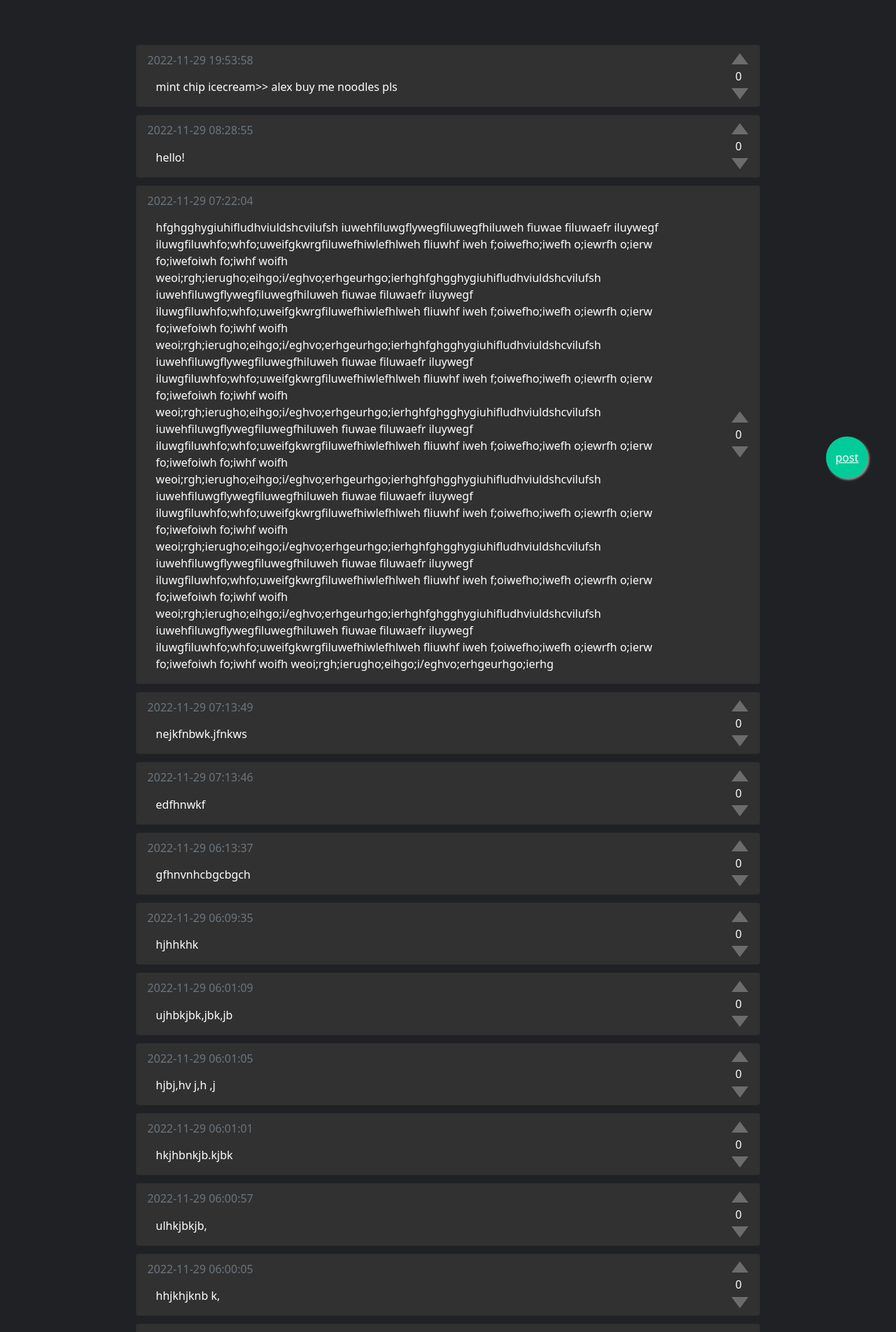
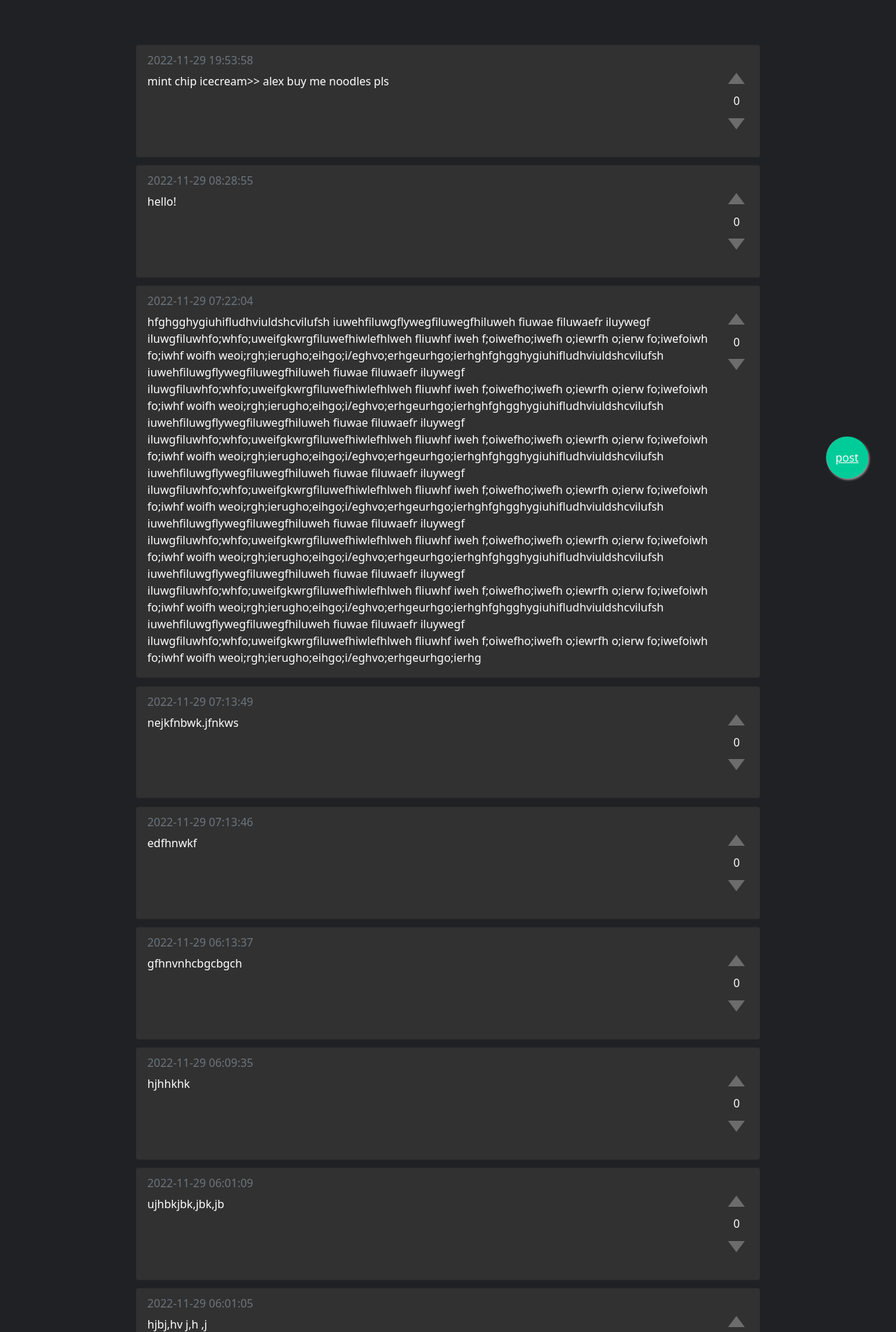
Before and after one commit to alexyin1212/chat50, a Flask app: page / in a window 1280 px wide. Shown: the part 76-1980 px from the top of the page at 70% size. Run offline with Flask 2, Linux system fonts and the light colour scheme; a user stored in the database is signed in; some libraries are stand-ins or nearby versions.

Commit message:
fixed arrow postion

```diff
--- a/static/styles.css
+++ b/static/styles.css
@@ -92,9 +92,20 @@ body
     border-top: 2vh solid rgb(199, 151, 249);
   }
 
-  .vertical-center {
+  .vertical {
     position: absolute;
-    right: 0.5%;
-    top: 50%;
-    transform: translate(0,-50%);
+    top: 0;
+    text-align: center;
   }
+
+  .split-left {
+    width: 96%;
+    float: left;
+    display: inline-block;
+  }
+
+  .split-right {
+    width:4%;
+    float: left;
+    display: inline-block;
+  }
--- a/templates/index.html
+++ b/templates/index.html
@@ -9,19 +9,15 @@
 <div class="container">
     {% for post in posts %}
     <div class="card">
-        <div class="card-body">
-            <h6 class="card-subtitle mb-2 text-muted" style="text-align: left; color: rgb(201, 201, 201);">{{ post["time"] }}</h6>
-            <div class="container">
-                <div class="row">
-                    <div class="col-lg-11">
-                        <p class="card-text" style="text-align: left;">{{ post["post"] }}</p>
-                    </div>
-                    <div class="col-lg-1 vertical-center" style="text-align: right;">
-                        <span onclick="like_function()" id="like" class="arrow-up"></span>
-                        <div id="counter" style="margin-top: 40%; margin-bottom: 40%; margin-right: 0.72vw;">0</div>
-                        <span onclick="dislike_function()" id="dislike" class="arrow-down"></span>
-                    </div>
-                </div>
+        <div class="card-body" style="display: block;">
+            <div class="split-left">
+                <h6 class="card-subtitle mb-2 text-muted" style="text-align: left; color: rgb(201, 201, 201);">{{ post["time"] }}</h6>
+                <p class="card-text" style="text-align: left;">{{ post["post"] }}</p>
+            </div>
+            <div class="split-right">
+                <span onclick="like_function()" id="like" class="arrow-up"></span>
+                <div id="counter" style="margin-top: 80%; margin-bottom: 80%;">0</div>
+                <span onclick="dislike_function()" id="dislike" class="arrow-down"></span>
             </div>
         </div>
     </div>
```
Also changed, not shown: 1 other file.
